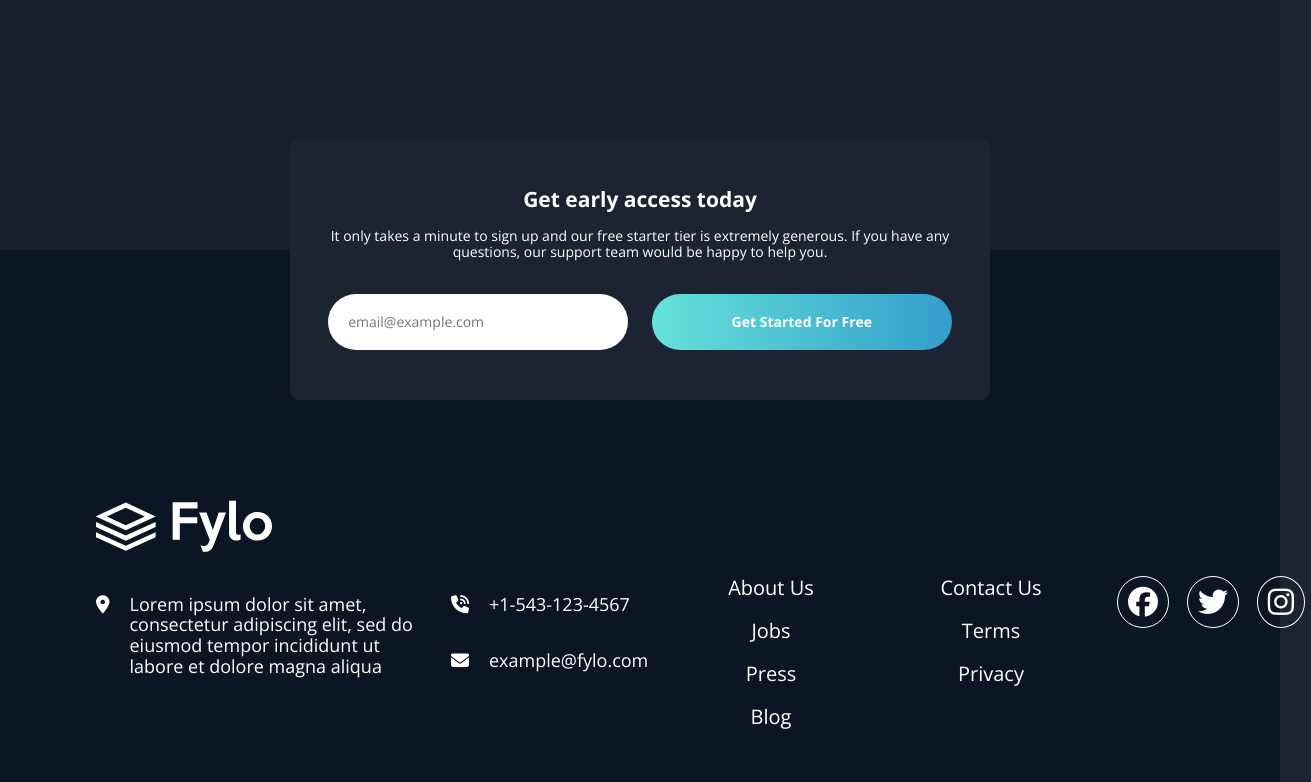
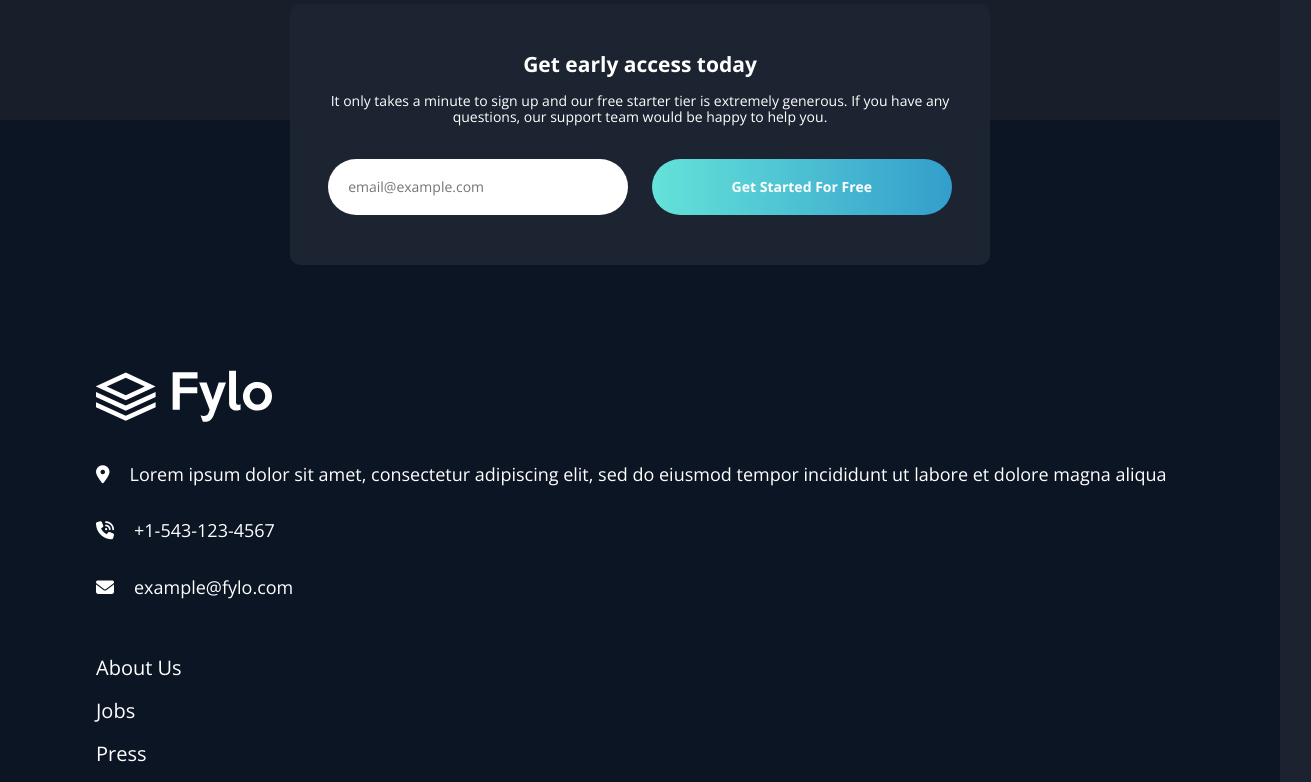
Before and after one commit to jsusvalle/Frontend-Mentor-Challenge-1, a website: page index.html in a window 1280 px wide. Shown: the part 2900-3682 px from the top of the page, 1311 px wide, since content can reach past the window. Drawn offline with nearby package versions, Linux system fonts and the light colour scheme.

Commit message:
challenge completed

```diff
--- a/src/sass/_footer.scss
+++ b/src/sass/_footer.scss
@@ -3,11 +3,14 @@ footer.footer {
     padding-top: 25rem;
     .container {
         @include container(85%, 0, auto);
+        @include mq-desktop-large {
+            @include container(95%, 0, auto);
+        }
         .logo-footer {
             padding-bottom: 2rem;
         }
         .grid {
-            @include mq-desktop {
+            @include mq-desktop-large {
                 padding-bottom: 6rem;
                 display: grid;
                 grid-template-columns: 335px repeat(4, 200px);
--- a/src/sass/_form.scss
+++ b/src/sass/_form.scss
@@ -1,7 +1,9 @@
 .section.form {
+    padding-top: 0;
+    padding-bottom: 0;
     .container {
         position: relative;
-        top: 230px;
+        top: 145px;
         @include container(90%, 0, auto);
         .body-form {
             text-align: center;
--- a/src/sass/_header.scss
+++ b/src/sass/_header.scss
@@ -1,4 +1,5 @@
 .header {
+    background-color: #1c2230;
     .container {
         @include container(85%, 0, auto);
         padding: 3rem 0;
--- a/src/sass/_main.scss
+++ b/src/sass/_main.scss
@@ -1,11 +1,15 @@
 main {
     //TODO ARREGLAR ESTO, EL BACKGROUND DE LA SOMBRA ESA
-    background-image: url(../../challenge-assets/images/bg-curvy-mobile.svg);
-    background-position: 50% 30%;
+    background-image: url(../../challenge-assets/images/bg-curvy-mobile.svg), linear-gradient(to top, #181f2b 0%, #181f2b 438px, #1c2230 230px, #1c2230 100%);
+    background-position: 50% 25%;
     background-repeat: no-repeat;
-    background-size: 400px;
+    background-size: 100%;
+    @media only screen and (min-width: 375px) {
+        background-position: 50% 30%;
+    }
     @include mq-tablet {
         background-image: url(../../challenge-assets/images/bg-curvy-desktop.svg);
+        background-position: bottom;
     }
     .image-main {
         @include container(80%, 3.5rem, auto);
--- a/src/sass/_section-works.scss
+++ b/src/sass/_section-works.scss
@@ -4,19 +4,19 @@
         @include mq-desktop {
             display: flex;
             justify-content: space-between;
-            .image {
-                width: auto!important;
-                margin: 0!important;
+            div.image {
+                width: auto;
+                margin: 0;
                 padding-right: 8rem;
                 img {
                     min-width: 20rem;
-                    max-width: 50rem!important;
+                    max-width: 50rem;
                 }
             }
-            .text {
-                padding-top: 0!important;
+            div.text {
+                padding-top: 0;
                 h2 {
-                    font-size: 5rem!important;
+                    font-size: 5rem;
                 }
             }
         }
--- a/src/sass/styles.scss
+++ b/src/sass/styles.scss
@@ -31,6 +31,12 @@ $blue: hsl(198, 60%, 50%);
     }
 }
 
+@mixin mq-desktop-large {
+    @media only screen and (min-width: 1320px) {
+        @content;
+    }
+}
+
 //* Container
 @mixin container($width, $my:0, $mx:auto) {
     width: $width;
@@ -51,7 +57,7 @@ html {
 
 body {
     font-size: 1.4rem;
-    background-color: $darkBlue-bg-intro-email;
+    background-color: #1c2230;
     font-family: $font-openSans;
     color: $white;
 }
```
Also changed, not shown: static/styles.css, 1 other file.
